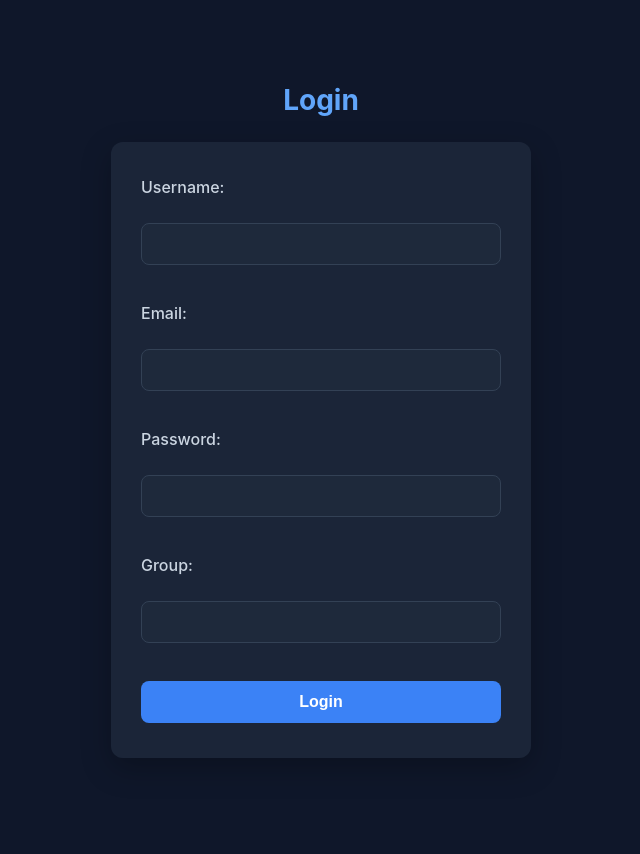
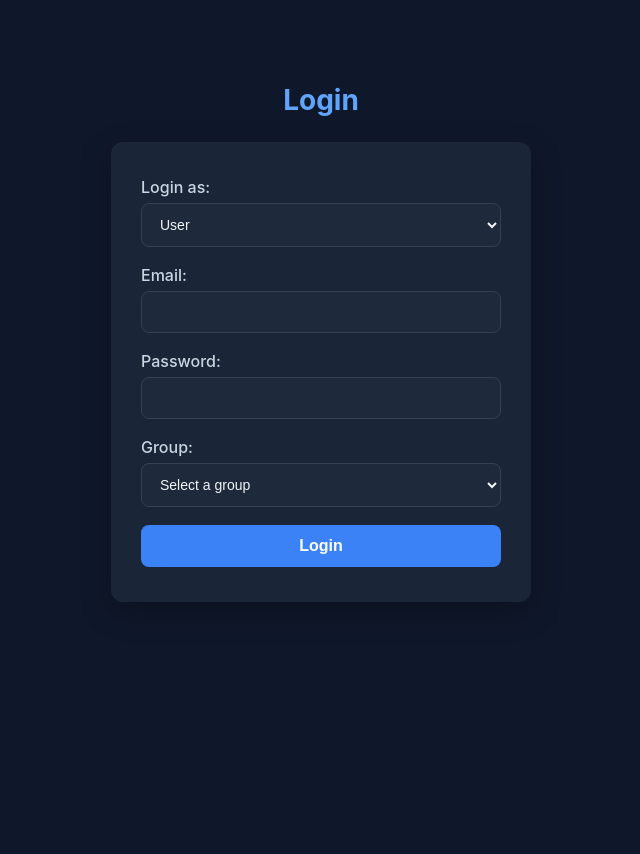
Before and after one commit to mradulnatani/SSH-authority, a Django app: page /login/ in a window 1280 px wide. Shown: the whole page, without its empty margins (319-959 px from the left). After the commit the page ends 602 px from the top, so only its background shows below. Run offline with Django 5.2, Linux system fonts and the light colour scheme; data that the repository does not hold is empty.

Commit message:
made the admin feature for the admin to ssh into every server for config purpose

```diff
--- a/webtool/authentication/templates/dashboard.html
+++ b/webtool/authentication/templates/dashboard.html
@@ -232,7 +232,6 @@
       const total = certs.length;
 
       document.getElementById("certCount").textContent = `Certificates Issued: ${total}`;
-
       if (total > 0) {
         const latest = certs[0];
         const issued = new Date(latest.issued_at);
@@ -348,7 +347,7 @@ document.getElementById("certContainer").style.display = "block";
 
     function downloadCert(content) {
   const role = payload.group || "ssh_certificate";
-  const safeRole = role.replace(/[^a-zA-Z0-9_-]/g, "_"); // sanitize filename
+  const safeRole = role.replace(/[^a-zA-Z0-9_-]/g, "_");
   const blob = new Blob([content], { type: "application/x-pem-file" });
   const url = URL.createObjectURL(blob);
   const a = document.createElement("a");
--- a/webtool/authentication/templates/login.html
+++ b/webtool/authentication/templates/login.html
@@ -1,14 +1,11 @@
 <!DOCTYPE html>
-<html>
+<html lang="en">
 <head>
+  <meta charset="UTF-8" />
   <title>Login</title>
-</head>
-<body>
+  <meta name="viewport" content="width=device-width, initial-scale=1" />
   <style>
-    * {
-      box-sizing: border-box;
-    }
-
+    * { box-sizing: border-box; }
     body {
       font-family: 'Inter', sans-serif;
       background: #0f172a;
@@ -20,13 +17,11 @@
       align-items: center;
       min-height: 100vh;
     }
-
     h2 {
       color: #60a5fa;
       font-size: 28px;
       margin-bottom: 25px;
     }
-
     form {
       background: rgba(30, 41, 59, 0.85);
       padding: 35px 30px;
@@ -34,19 +29,14 @@
       box-shadow: 0 10px 30px rgba(0, 0, 0, 0.25);
       max-width: 420px;
       width: 100%;
-      animation: fadeIn 0.6s ease-in-out;
     }
-
     label {
       font-weight: 500;
       display: block;
       margin-bottom: 6px;
       color: #cbd5e1;
     }
-
-    input[type="text"],
-    input[type="email"],
-    input[type="password"] {
+    input, select {
       width: 100%;
       padding: 12px 14px;
       margin-bottom: 18px;
@@ -55,15 +45,12 @@
       background: #1e293b;
       color: #f1f5f9;
       font-size: 14px;
-      transition: border 0.3s, box-shadow 0.3s;
     }
-
-    input:focus {
+    input:focus, select:focus {
       border-color: #3b82f6;
       outline: none;
       box-shadow: 0 0 0 3px rgba(59, 130, 246, 0.3);
     }
-
     button[type="submit"] {
       width: 100%;
       background-color: #3b82f6;
@@ -74,51 +61,50 @@
       font-size: 16px;
       font-weight: 600;
       cursor: pointer;
-      transition: background-color 0.3s ease;
     }
-
     button[type="submit"]:hover {
       background-color: #2563eb;
     }
-
     #response {
       margin-top: 20px;
+      padding: 12px;
+      border-radius: 8px;
       text-align: center;
       font-weight: 500;
-      color: #f87171;
     }
-
-    @keyframes fadeIn {
-      from {
-        opacity: 0;
-        transform: translateY(-10px);
+    .error {
+      background-color: #fee2e2;
+      color: #b91c1c;
+      border: 1px solid #f87171;
     }
-      to {
-        opacity: 1;
-        transform: translateY(0);
-      }
-    }
-
     @media (max-width: 500px) {
-      form {
-        padding: 25px 20px;
-      }
+      form { padding: 25px 20px; }
     }
   </style>
+</head>
+<body>
 
 <h2>Login</h2>
+
 <form id="loginForm">
-    <label>Username:</label><br>
-    <input type="text" id="username" required><br><br>
+  <label for="role">Login as:</label>
+  <select id="role">
+    <option value="user" selected>User</option>
+    <option value="admin">Admin</option>
+  </select>
 
-    <label>Email:</label><br>
-    <input type="email" id="email" required><br><br>
+  <label>Email:</label>
+  <input type="email" id="email" required>
 
-    <label>Password:</label><br>
-    <input type="password" id="password" required><br><br>
+  <label>Password:</label>
+  <input type="password" id="password" required>
 
-    <label>Group:</label><br>
-    <input type="text" id="group" required><br><br>
+  <div id="groupContainer">
+    <label for="group">Group:</label>
+    <select id="group">
+      <option value="">Loading...</option>
+    </select>
+  </div>
 
   <button type="submit">Login</button>
 </form>
@@ -126,36 +112,75 @@
 <p id="response"></p>
 
 <script>
+  const roleSelect = document.getElementById("role");
+  const groupSelect = document.getElementById("group");
+  const groupContainer = document.getElementById("groupContainer");
+  const responseEl = document.getElementById("response");
+
+  function loadGroups() {
+    fetch("/api/groups/")
+      .then(res => res.json())
+      .then(groups => {
+        groupSelect.innerHTML = '<option value="">Select a group</option>';
+        groups.filter(g => g !== "ubuntu").forEach(group => {
+          const opt = document.createElement("option");
+          opt.value = group;
+          opt.textContent = group;
+          groupSelect.appendChild(opt);
+        });
+      })
+      .catch(err => {
+        groupSelect.innerHTML = '<option value="">Error loading groups</option>';
+      });
+  }
+
+  roleSelect.addEventListener("change", () => {
+    const isAdmin = roleSelect.value === "admin";
+    groupContainer.style.display = isAdmin ? "none" : "block";
+    if (isAdmin) groupSelect.removeAttribute("required");
+    else groupSelect.setAttribute("required", "required");
+  });
+
+  roleSelect.dispatchEvent(new Event("change"));
+  loadGroups();
+
   document.getElementById("loginForm").addEventListener("submit", function (e) {
     e.preventDefault();
+    responseEl.className = "";
+    responseEl.textContent = "";
 
-      const username = document.getElementById("username").value;
-      const email = document.getElementById("email").value;
-      const password = document.getElementById("password").value;
-      const group = document.getElementById("group").value;
+    const email = document.getElementById("email").value.trim();
+    const password = document.getElementById("password").value.trim();
+    const group = roleSelect.value === "admin" ? "ubuntu" : groupSelect.value;
+
+    if (!email || !password || (roleSelect.value === "user" && !group)) {
+      responseEl.textContent = "Please fill out all required fields.";
+      responseEl.className = "error";
+      return;
+    }
 
     fetch("/api/token/", {
       method: "POST",
-        headers: {
-          "Content-Type": "application/json"
-        },
-        body: JSON.stringify({ username, email, password, group })
+      headers: { "Content-Type": "application/json" },
+      body: JSON.stringify({ email, password, group })
     })
-      .then(response => response.json().then(data => ({ status: response.status, body: data })))
-      .then(({ status, body }) => {
+    .then(res => res.json().then(data => ({ status: res.status, data })))
+    .then(({ status, data }) => {
       if (status === 200) {
-          localStorage.setItem("access", body.access);
-          localStorage.setItem("refresh", body.refresh);
-
+        localStorage.setItem("access", data.access);
+        localStorage.setItem("refresh", data.refresh);
         window.location.href = "/dashboard/";
       } else {
-          document.getElementById("response").innerText = "Login failed: " + JSON.stringify(body);
+        responseEl.textContent = data.detail || JSON.stringify(data);
+        responseEl.className = "error";
       }
     })
-      .catch(error => {
-        document.getElementById("response").innerText = "Error: " + error;
+    .catch(err => {
+      responseEl.textContent = "Login failed: " + err;
+      responseEl.className = "error";
     });
   });
 </script>
+
 </body>
 </html>
--- a/webtool/authentication/views.py
+++ b/webtool/authentication/views.py
@@ -28,16 +28,42 @@ from rest_framework.decorators import api_view, permission_classes
 from rest_framework.permissions import IsAuthenticated
 from rest_framework_simplejwt.tokens import RefreshToken
 from authentication.models import ActivityLog
-
+from .models import CustomUser
 
 pem_path = os.path.expanduser("~/Downloads/formradul.pem")
-command = f"ssh -i {pem_path} ubuntu@18.207.248.141"
+command = f"ssh -i {pem_path} ubuntu@54.172.42.114"
 
 
 class CustomTokenObtainPairView(TokenObtainPairView):
     serializer_class = CustomTokenObtainPairSerializer
 
+class AdminRegisterView(APIView):
+    permission_classes = [AllowAny]
 
+    def post(self, request):
+        if CustomUser.objects.filter(group__name='ubuntu').exists():
+            return Response({'error': 'Admin user already exists.'}, status=status.HTTP_403_FORBIDDEN)
+
+        # Force group = ubuntu regardless of what the request sends
+        data = request.data.copy()
+        data['group'] = 'ubuntu'
+
+        serializer = UserSerializer(data=data)
+        if serializer.is_valid():
+            user = serializer.save()
+            return Response(serializer.data, status=status.HTTP_201_CREATED)
+        return Response(serializer.errors, status=status.HTTP_400_BAD_REQUEST)
+
+
+class AdminTokenObtainPairView(TokenObtainPairView):
+    serializer_class = CustomTokenObtainPairSerializer
+
+    def post(self, request, *args, **kwargs):
+        # Force the group in request to be "ubuntu"
+        request.data._mutable = True
+        request.data["group"] = "ubuntu"
+        request.data._mutable = False
+        return super().post(request, *args, **kwargs)
 
 class CustomTokenRefreshView(TokenRefreshView):
     pass
@@ -189,7 +215,7 @@ def sign_key_on_remote_ca(request):
                 'error': 'You already have a valid certificate. You can request a new one after it expires.'
             }, status=status.HTTP_403_FORBIDDEN)
         REMOTE_USER = "ubuntu"
-        REMOTE_HOST = "18.207.248.141"
+        REMOTE_HOST = "54.172.42.114"
         REMOTE_CONTAINER = "certificate-authority"
         SSH_KEY_PATH = os.path.expanduser("~/Downloads/formradul.pem")
 
--- a/webtool/webtool/urls.py
+++ b/webtool/webtool/urls.py
@@ -11,6 +11,10 @@ from django.views.generic import TemplateView
 from authentication.views import get_all_certs
 from authentication.views import logout_view
 from authentication.views import get_groups
+from authentication.views import (
+    AdminRegisterView,
+    AdminTokenObtainPairView,
+)
 
 urlpatterns = [
     path('', TemplateView.as_view(template_name="index.html")),
@@ -25,7 +29,8 @@ urlpatterns = [
     path("api/certificates/", get_all_certs, name="certs"),
     path("api/logout/", logout_view, name="logout"),
     path("api/groups/", get_groups, name="get-groups"),
-
+    path("api/admin/register/", AdminRegisterView.as_view(), name="admin-register"),
+    path("api/admin/login/", AdminTokenObtainPairView.as_view(), name="admin-login"),
 
 
 
```
Also changed, not shown: webtool/authentication/models.py (+18 -11 lines), webtool/authentication/serializers.py (+19 -2 lines), webtool/authentication/templates/register.html (+59 -21 lines), webtool/authentication/migrations/0004_customuser_is_admin_user.py (added). Lines whose indentation alone changed are shown as unchanged.
